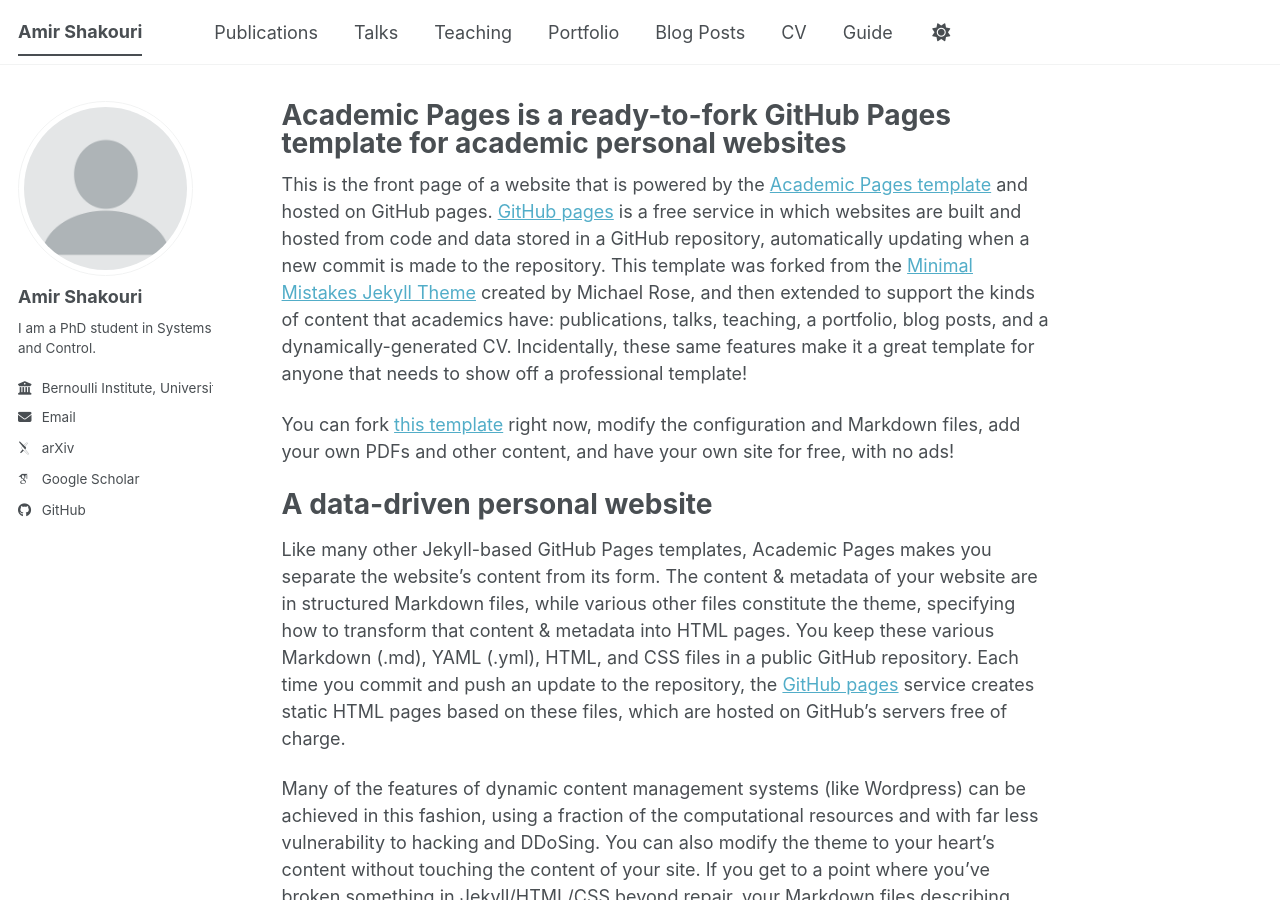
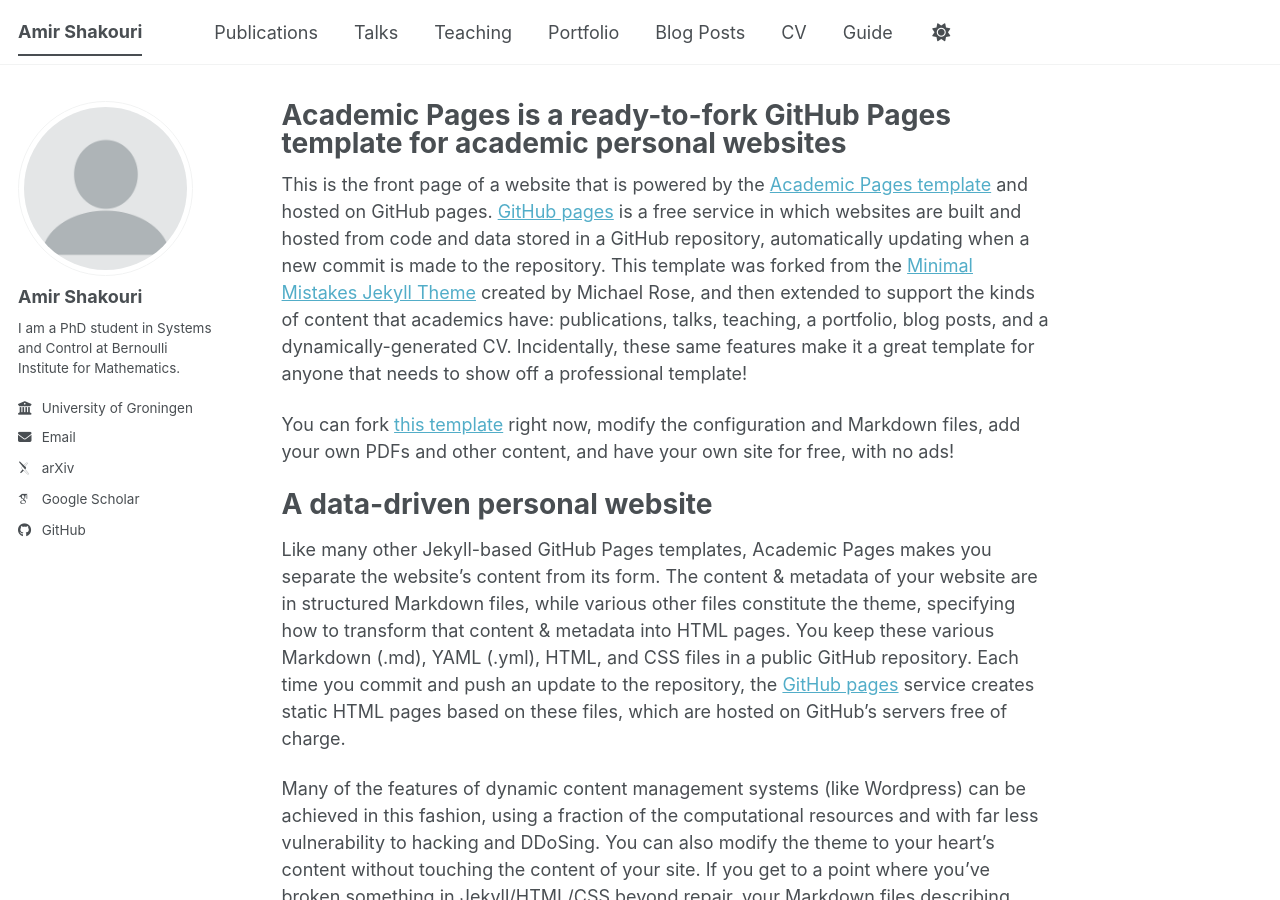
Before and after one commit to a-shakouri/a-shakouri.github.io, a Jekyll site: the page built from _pages/about.md, in a window 1280 px wide and 900 px high. Built offline with Jekyll 4.4.1, drawn with Linux system fonts in a browser that asks for light colours; some web fonts are replaced; a script bundle is joined from its source files by our own code; library files that are not in the unit come from our copies.

Commit message:
Update _config.yml

```diff
--- a/_config.yml
+++ b/_config.yml
@@ -26,9 +26,9 @@
   avatar           : "profile.png"
   name             : "Amir Shakouri"
   pronouns         : # example: "she/her"
-  bio              : "I am a PhD student in Systems and Control."
+  bio              : "I am a PhD student in Systems and Control at Bernoulli Institute for Mathematics."
   location         :
-  employer         : "Bernoulli Institute, University of Groningen"
+  employer         : "University of Groningen"
   uri              : # URL
   email            : "a_shakouri@outlook.com"
 
```
